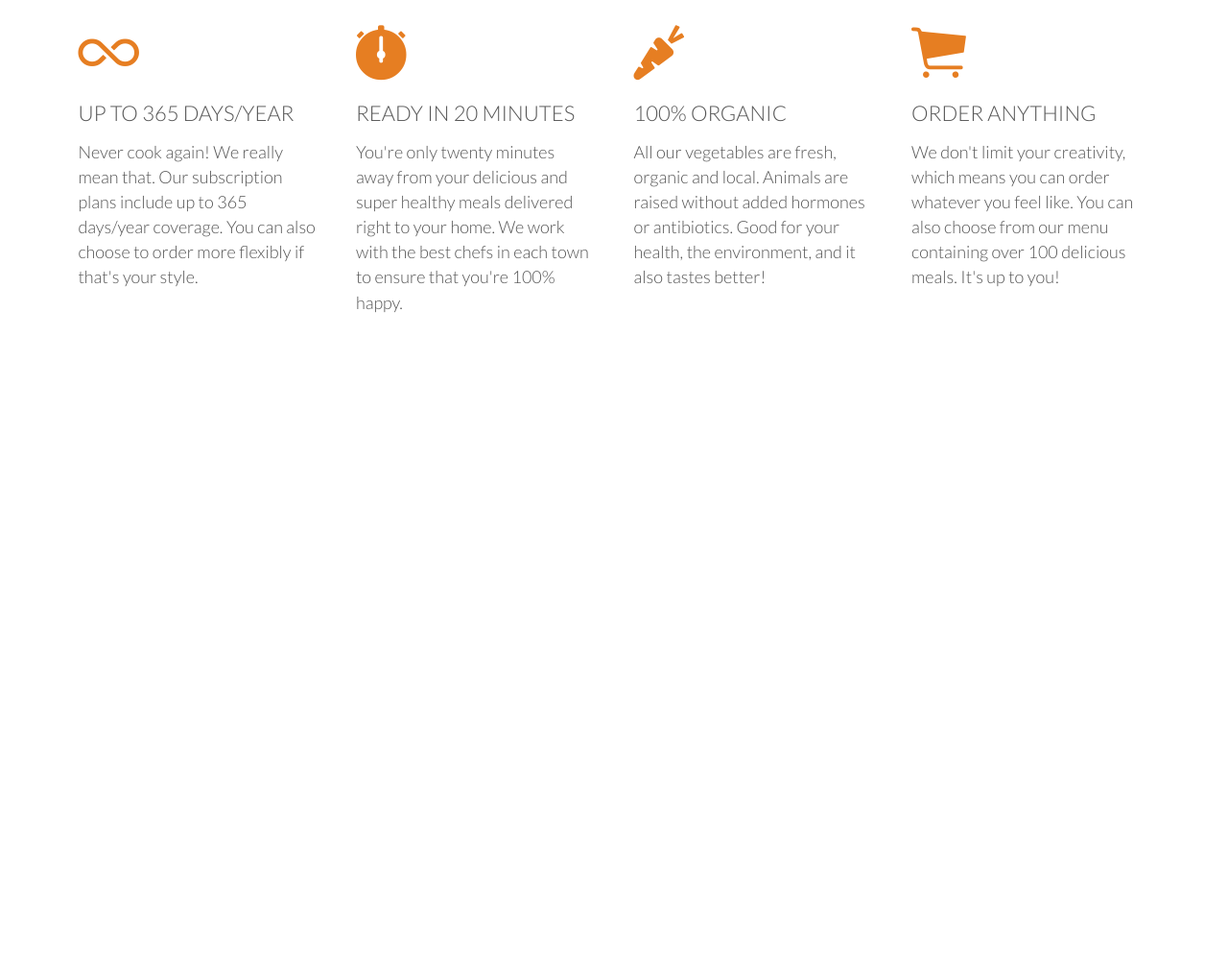
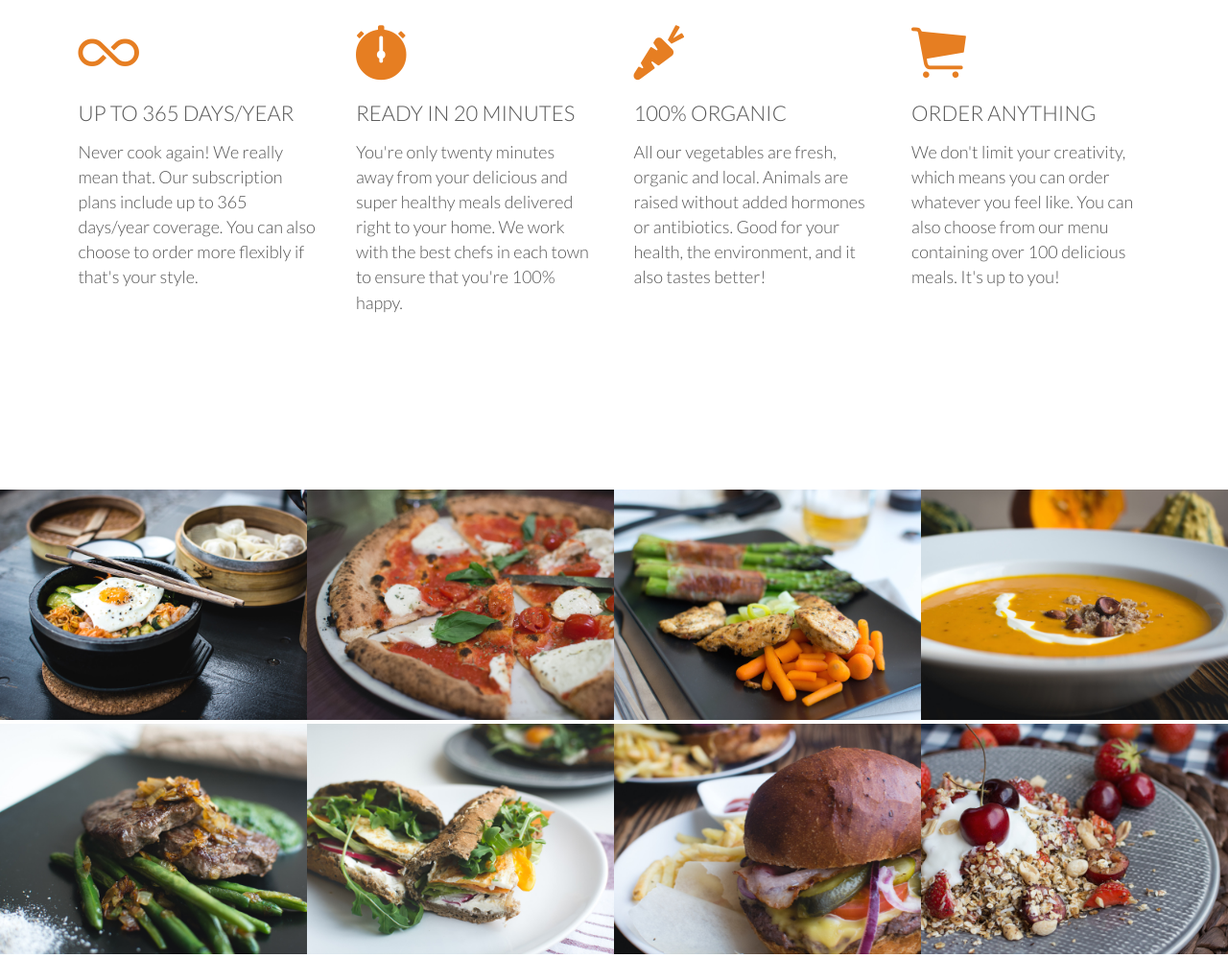
Before and after one commit to zhan16061/HTML5-CSS3-Ominfood, a plain HTML site: page index.html in a window 1280 px wide. Shown: the part 1050-2048 px from the top of the page at 96% size. Before the commit the page ends 1480 px from the top, so only its background shows below. Drawn offline with Linux system fonts and the light colour scheme.

Commit message:
Building the favorite meals section - Part 1

```diff
--- a/index.html
+++ b/index.html
@@ -70,5 +70,52 @@
         </div>
       </div>
     </section>
+
+    <section class="section-meals">
+      <ul class="meals-showcase">
+        <li>
+          <figure class="meal-photo">
+            <img src="resources/img/1.jpg" alt="Korean bibimbap with egg and vegetables">
+          </figure>
+        </li>
+        <li>
+          <figure class="meal-photo">
+            <img src="resources/img/2.jpg" alt="Simple italian pizza with cherry tomatoes">
+          </figure>
+        </li>
+        <li>
+          <figure class="meal-photo">
+            <img src="resources/img/3.jpg" alt="Chicken breast steak with vegetables">
+          </figure>
+        </li>
+        <li>
+          <figure class="meal-photo">
+            <img src="resources/img/4.jpg" alt="Autumn pumpkin soup">
+          </figure>
+        </li>
+      </ul>
+      <ul class="meals-showcase">
+        <li>
+          <figure class="meal-photo">
+            <img src="resources/img/5.jpg" alt="Paleo beef steak with vegetables">
+          </figure>
+        </li>
+        <li>
+          <figure class="meal-photo">
+            <img src="resources/img/6.jpg" alt="Healthy baguette with egg and vegetables">
+          </figure>
+        </li>
+        <li>
+          <figure class="meal-photo">
+            <img src="resources/img/7.jpg" alt="Burger with cheddar and bacon">
+          </figure>
+        </li>
+        <li>
+          <figure class="meal-photo">
+            <img src="resources/img/8.jpg" alt="Granola with cherries and strawberries">
+          </figure>
+        </li>
+      </ul>
+    </section>
   </body>
 </html>
--- a/resources/css/style.css
+++ b/resources/css/style.css
@@ -133,7 +133,7 @@ h3 {
 
 /* header*/
 header {
-  background-image: linear-gradient(rgba(0, 0, 0, 0.7), rgba(0, 0, 0, 0.7)), url(img/hero.jpg);
+  background-image: linear-gradient(rgba(0, 0, 0, 0.7), rgba(0, 0, 0, 0.7)), url(../img/hero.jpg);
   height: 100vh;
   background-size: cover;
   background-position: center;
@@ -180,3 +180,25 @@ header {
 .main-nav li a:active {
   border-bottom: 2px solid #e67e22;
 }
+
+
+/* meals */
+.meals-showcase {
+  list-style: none;
+  width: 100%;
+}
+
+.meals-showcase li {
+  display: block;
+  float: left;
+  width: 25%;
+}
+
+.meal-photo {
+  width: 100%;
+}
+
+.meal-photo img {
+  width: 100%;
+  height: auto;
+}
```
